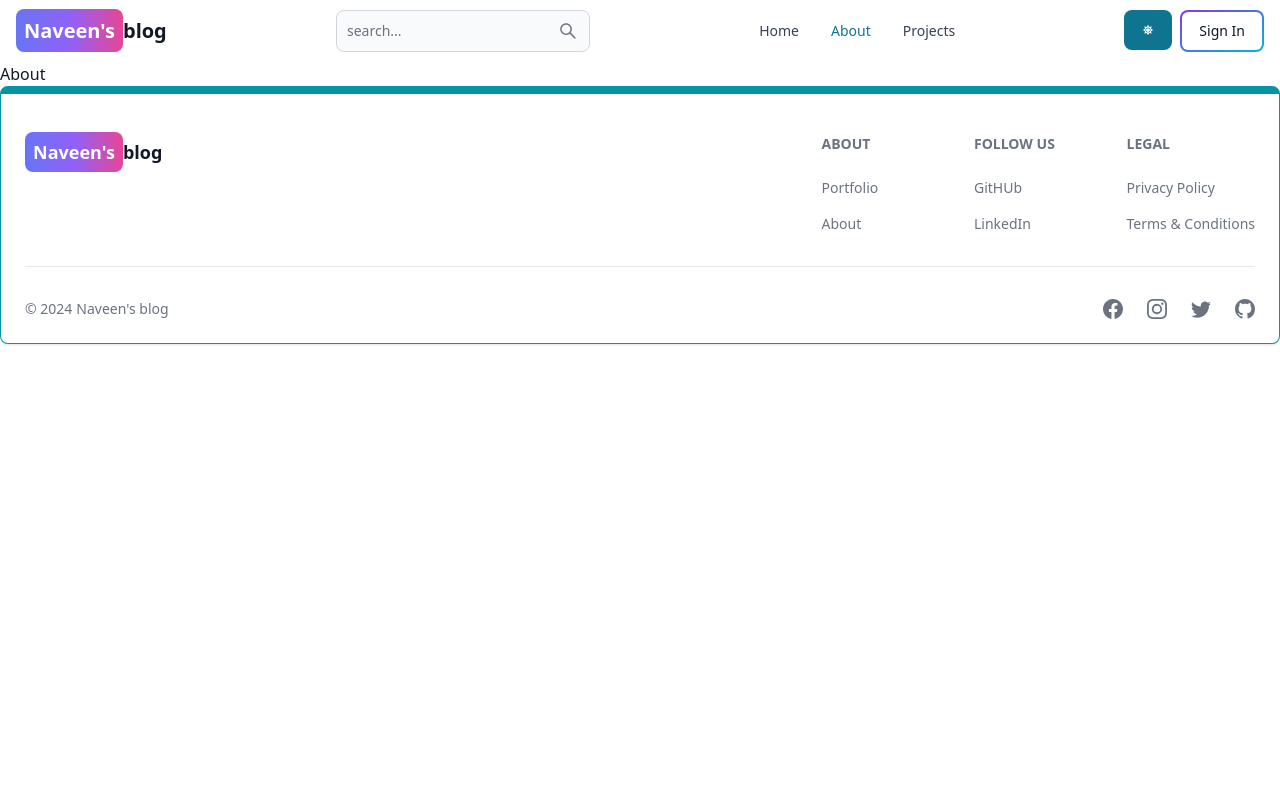
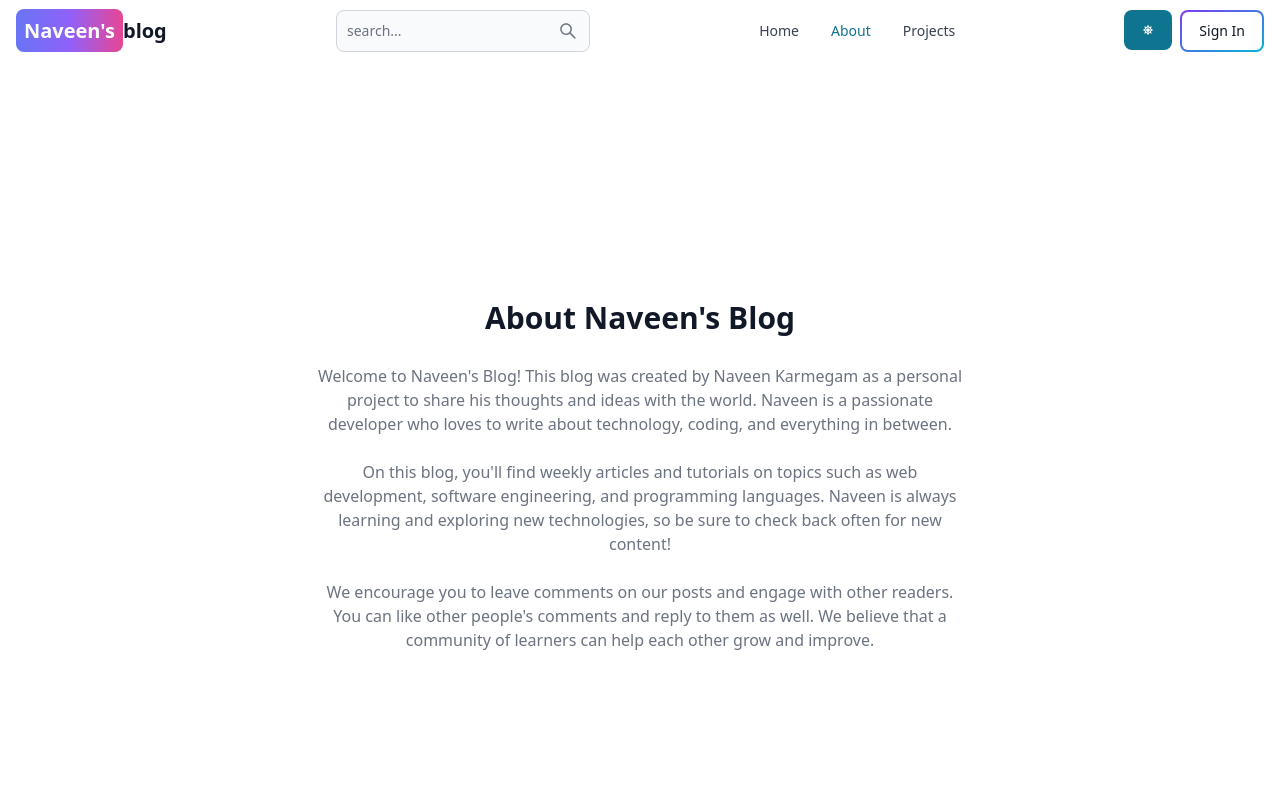
Before and after one commit to naveenkarmegam/blog, a React (Vite) app in the folder client/: page /about in a window 1280 px wide. Shown: the top 800 px of the page. Built offline with nearby package versions, Linux system fonts and the light colour scheme; no server answers.

Commit message:
about is updated

```diff
--- a/client/src/pages/About.jsx
+++ b/client/src/pages/About.jsx
@@ -2,7 +2,37 @@
 
 const About = () => {
   return (
-    <div>About</div>
+    <div className='min-h-screen flex items-center justify-center'>
+      <div className='max-w-2xl mx-auto p-3 text-center'>
+        <div>
+          <h1 className='text-3xl font font-semibold text-center my-7'>
+            About Naveen's Blog
+          </h1>
+          <div className='text-md text-gray-500 flex flex-col gap-6'>
+            <p>
+              Welcome to Naveen's Blog! This blog was created by Naveen Karmegam
+              as a personal project to share his thoughts and ideas with the
+              world. Naveen is a passionate developer who loves to write about
+              technology, coding, and everything in between.
+            </p>
+
+            <p>
+              On this blog, you'll find weekly articles and tutorials on topics
+              such as web development, software engineering, and programming
+              languages. Naveen is always learning and exploring new
+              technologies, so be sure to check back often for new content!
+            </p>
+
+            <p>
+              We encourage you to leave comments on our posts and engage with
+              other readers. You can like other people's comments and reply to
+              them as well. We believe that a community of learners can help
+              each other grow and improve.
+            </p>
+          </div>
+        </div>
+      </div>
+    </div>
   )
 }
 
```
